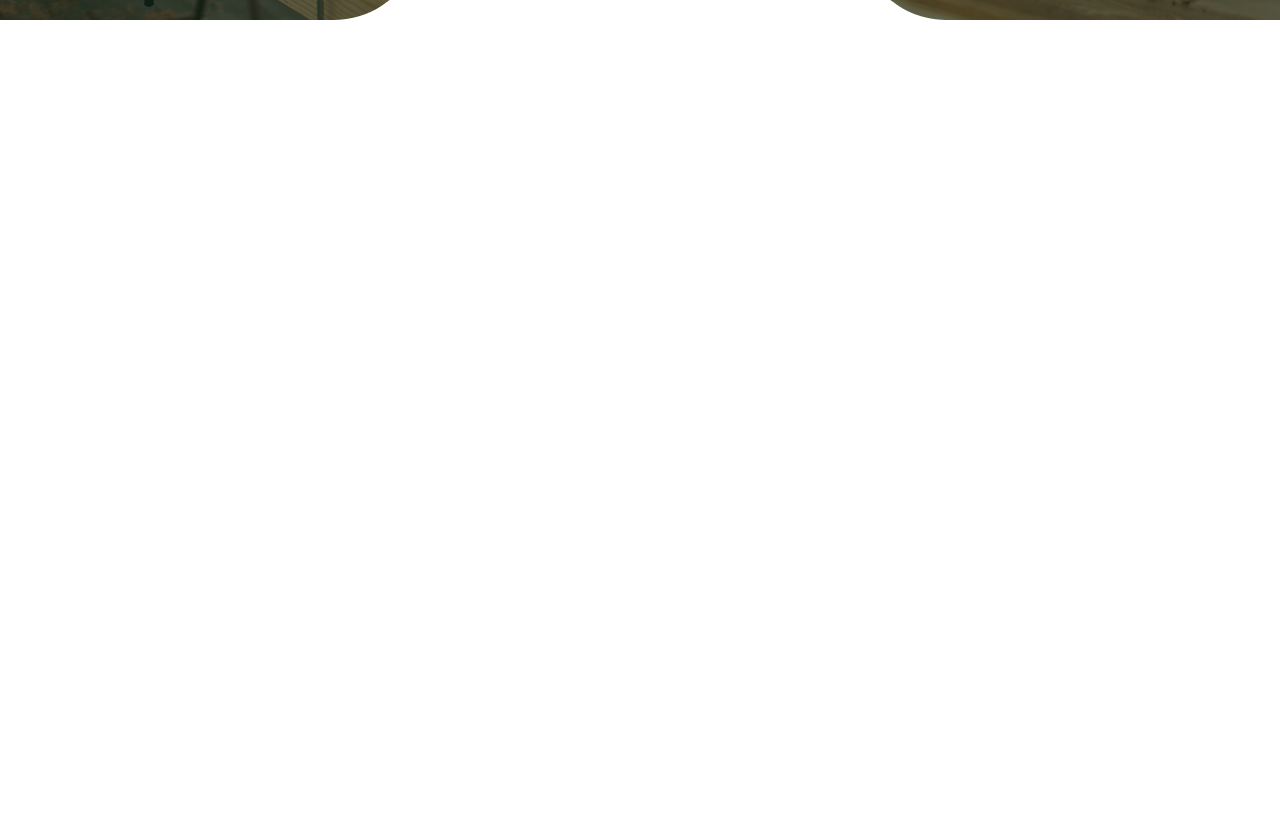
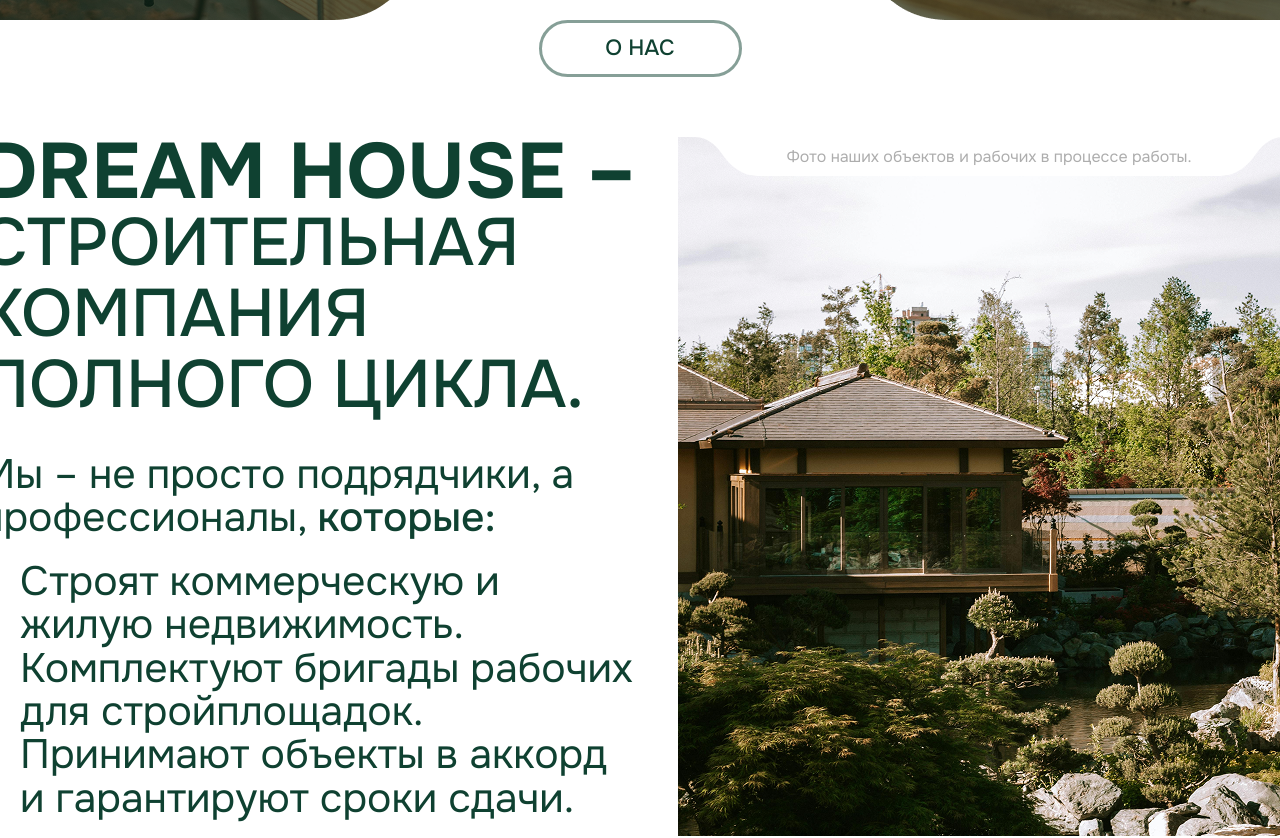
Before and after one commit to vmelniki2828/DreamHouse, a React (Create React App) app: page / in a window 1280 px wide. Shown: the part 780-1618 px from the top of the page. Before the commit the page ends 800 px from the top, so only its background shows below. Built offline with nearby package versions, Linux system fonts and the light colour scheme.

Commit message:
add about and services

```diff
--- /dev/null
+++ b/src/components/About/About.jsx
@@ -0,0 +1,53 @@
+import {
+  AboutBigConatiner,
+  AboutBigLeftContainer,
+  AboutBigLeftContainerText,
+  AboutBigLeftContainerTextSpan,
+  AboutMainContainer,
+  AboutMainTitle,
+  AboutBigLeftContainerSubText,
+  AboutBigLeftContainerSubTextSpan,
+  AboutBigLeftContainerList,
+  AboutBigRightContainer,
+  AboutSliderTopConInfo,
+} from './About.styled';
+import try_image from '../../images/try_slider_image.png';
+
+const About = () => {
+  return (
+    <AboutMainContainer>
+      <AboutMainTitle>О НАС</AboutMainTitle>
+
+      <AboutBigConatiner>
+        <AboutBigLeftContainer>
+          <AboutBigLeftContainerText>
+            <AboutBigLeftContainerTextSpan>
+              {' '}
+              Dream House –{' '}
+            </AboutBigLeftContainerTextSpan>
+            строительная компания полного цикла.
+          </AboutBigLeftContainerText>
+          <AboutBigLeftContainerSubText>
+            Мы – не просто подрядчики, а профессионалы,{' '}
+            <AboutBigLeftContainerSubTextSpan>
+              которые:
+            </AboutBigLeftContainerSubTextSpan>
+          </AboutBigLeftContainerSubText>
+          <AboutBigLeftContainerList>
+            <li>Строят коммерческую и жилую недвижимость.</li>
+            <li>Комплектуют бригады рабочих для стройплощадок.</li>
+            <li>Принимают объекты в аккорд и гарантируют сроки сдачи.</li>
+          </AboutBigLeftContainerList>
+        </AboutBigLeftContainer>
+        <AboutBigRightContainer>
+          <AboutSliderTopConInfo>
+            Фото наших объектов и рабочих в процессе работы.
+          </AboutSliderTopConInfo>
+          <img src={try_image} alt="try_image" />
+        </AboutBigRightContainer>
+      </AboutBigConatiner>
+    </AboutMainContainer>
+  );
+};
+
+export default About;
--- /dev/null
+++ b/src/components/About/About.styled.jsx
@@ -0,0 +1,167 @@
+import styled from 'styled-components';
+
+export const AboutMainContainer = styled.div`
+  padding: 0 40px;
+  display: flex;
+  flex-direction: column;
+  align-items: center;
+  justify-content: center;
+  margin-bottom: 101px;
+`;
+
+export const AboutMainTitle = styled.div`
+  display: flex;
+  justify-content: center;
+  align-items: center;
+  width: 197px;
+  height: 51px;
+
+  border: 3px solid rgba(15, 65, 49, 0.5);
+  border-radius: 75px;
+
+  font-family: 'Onest', sans-serif;
+  font-style: normal;
+  font-weight: 500;
+  font-size: 22px;
+  line-height: 93%;
+  margin-bottom: 60px;
+  color: #0f4131;
+`;
+
+export const AboutBigConatiner = styled.div`
+  display: flex;
+  flex-direction: row;
+  justify-content: center;
+  gap: 41px;
+`;
+
+export const AboutBigLeftContainer = styled.div`
+  display: flex;
+  flex-direction: column;
+  width: 657px;
+`;
+
+export const AboutBigLeftContainerText = styled.h3`
+  font-family: 'Onest', sans-serif;
+  font-style: normal;
+  font-weight: 500;
+  font-size: 67px;
+  line-height: 70.96px;
+  text-transform: uppercase;
+  margin: 0 0 32px 0;
+  color: #0f4131;
+`;
+
+export const AboutBigLeftContainerTextSpan = styled.h3`
+  font-weight: 700;
+  margin: 0;
+`;
+
+export const AboutBigLeftContainerSubText = styled.p`
+  margin: 0;
+  font-family: 'Onest', sans-serif;
+  font-style: normal;
+  font-weight: 400;
+  font-size: 41px;
+  line-height: 43.42px;
+
+  color: #0f4131;
+`;
+
+export const AboutBigLeftContainerSubTextSpan = styled.span`
+  margin: 0;
+  font-weight: 500;
+`;
+
+export const AboutBigLeftContainerList = styled.ul`
+  font-family: 'Onest', sans-serif;
+  font-style: normal;
+  font-weight: 400;
+  font-size: 41px;
+  line-height: 43.42px;
+  margin: 20px 0 0 0;
+
+  color: #0f4131;
+`;
+
+export const AboutBigRightContainer = styled.div`
+  display: flex;
+  align-items: center;
+  flex-direction: column;
+`;
+
+export const AboutSliderTopConInfo = styled.div`
+  margin-bottom: -39px;
+  width: 100%;
+  max-width: 589px;
+  height: 39px;
+  background: white;
+  display: flex;
+  justify-content: center;
+  align-items: center;
+  clip-path: polygon(
+    26.604% 0%,
+    27.334% 0%,
+    28.065% 0%,
+    100.001% 0%,
+    100.001% 0%,
+    99.475% 0.47%,
+    98.957% 1.864%,
+    98.447% 4.164%,
+    97.948% 7.347%,
+    97.463% 11.392%,
+    96.993% 16.28%,
+    96.54% 21.989%,
+    96.108% 28.499%,
+    95.698% 35.788%,
+    95.312% 43.836%,
+    95.312% 43.836%,
+    94.817% 54.147%,
+    94.291% 63.486%,
+    93.737% 71.826%,
+    93.157% 79.141%,
+    92.555% 85.403%,
+    91.933% 90.587%,
+    91.294% 94.665%,
+    90.641% 97.611%,
+    89.977% 99.398%,
+    89.304% 100%,
+    28.065% 100%,
+    27.334% 100%,
+    26.604% 100%,
+    10.697% 100%,
+    10.697% 100%,
+    10.024% 99.398%,
+    9.359% 97.611%,
+    8.706% 94.665%,
+    8.067% 90.587%,
+    7.445% 85.403%,
+    6.843% 79.141%,
+    6.263% 71.826%,
+    5.709% 63.486%,
+    5.183% 54.147%,
+    4.689% 43.836%,
+    4.689% 43.836%,
+    4.303% 35.788%,
+    3.893% 28.499%,
+    3.46% 21.989%,
+    3.008% 16.28%,
+    2.538% 11.392%,
+    2.052% 7.347%,
+    1.553% 4.164%,
+    1.044% 1.864%,
+    0.525% 0.47%,
+    0% 0%,
+    26.604% 0%
+  );
+  clip-rule: evenodd;
+  box-shadow: 0px 4px 10px rgba(0, 0, 0, 0.1);
+
+  font-family: 'Onest', sans-serif;
+  font-style: normal;
+  font-weight: 400;
+  font-size: 16px;
+  line-height: 0%;
+
+  color: #adadad;
+`;
--- a/src/components/App.jsx
+++ b/src/components/App.jsx
@@ -1,9 +1,13 @@
+import About from './About/About';
 import Header from './Header/Header';
+import Services from './Services/Services';
 
 export const App = () => {
   return (
     <div>
       <Header />
+      <About />
+      <Services />
     </div>
   );
 };
--- a/src/components/Header/HeaderMenu/HeaderMenu.styled.jsx
+++ b/src/components/Header/HeaderMenu/HeaderMenu.styled.jsx
@@ -146,6 +146,7 @@
 export const ImageBlock = styled.div`
   position: relative;
   display: inline-block;
+  cursor: pointer;
 `;
 
 export const ButtonImage = styled.img`
--- /dev/null
+++ b/src/components/Services/Services.jsx
@@ -0,0 +1,11 @@
+import { ServicesMainContainer, ServicesMainTitle } from './Services.styled';
+
+const Services = () => {
+  return (
+    <ServicesMainContainer>
+      <ServicesMainTitle>УСЛУГИ</ServicesMainTitle>
+    </ServicesMainContainer>
+  );
+};
+
+export default Services;
--- /dev/null
+++ b/src/components/Services/Services.styled.jsx
@@ -0,0 +1,28 @@
+import styled from 'styled-components';
+
+export const ServicesMainContainer = styled.div`
+  padding: 0 40px;
+  display: flex;
+  flex-direction: column;
+  align-items: center;
+  justify-content: center;
+`;
+
+export const ServicesMainTitle = styled.div`
+  display: flex;
+  justify-content: center;
+  align-items: center;
+  width: 197px;
+  height: 51px;
+
+  border: 3px solid rgba(15, 65, 49, 0.5);
+  border-radius: 75px;
+
+  font-family: 'Onest', sans-serif;
+  font-style: normal;
+  font-weight: 500;
+  font-size: 22px;
+  line-height: 93%;
+  margin-bottom: 80px;
+  color: #0f4131;
+`;
```
Also changed, not shown: src/images/try_slider_image.png (added).
